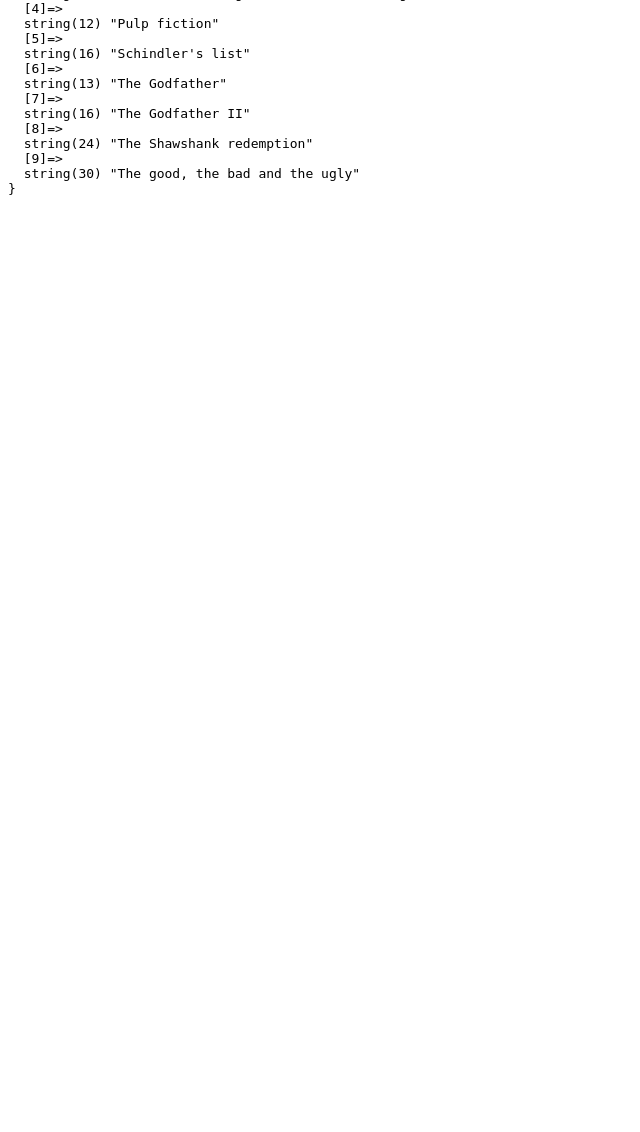
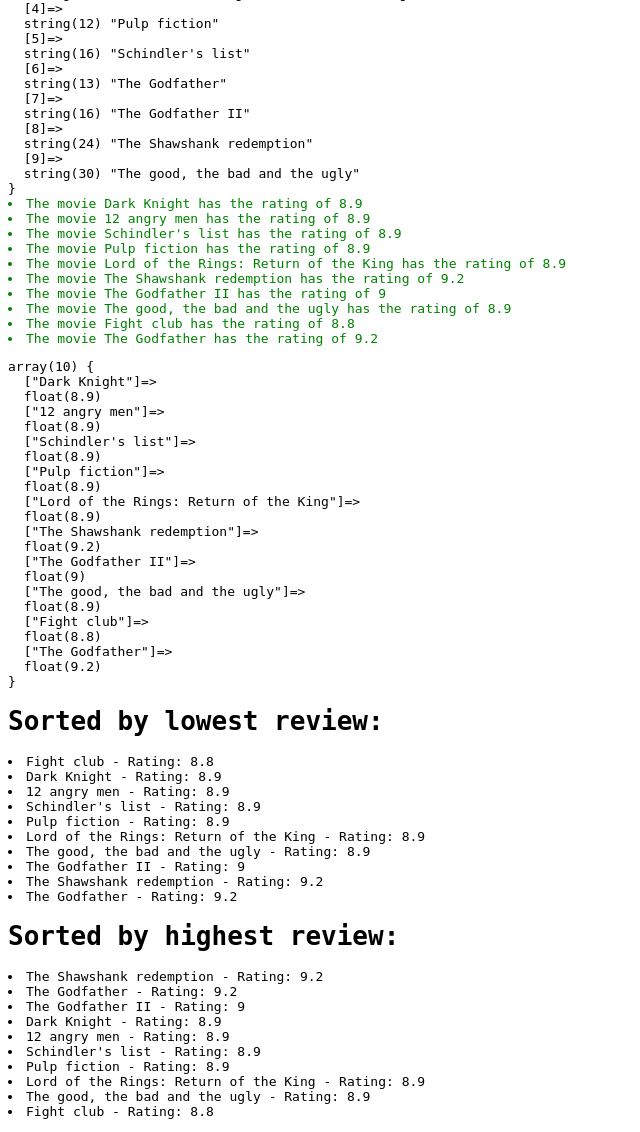
Before and after one commit to christie0902/php-practice, a PHP site: page /exercise3.php in a window 1280 px wide. Shown: the part 335-1467 px from the top of the page, without its empty margins (0-640 px from the left). Before the commit the page ends 530 px from the top, so only its background shows below. Run offline with PHP 8.4, Linux system fonts and the light colour scheme.

Commit message:
complete exercise 3

```diff
--- a/exercise/exercise3.php
+++ b/exercise/exercise3.php
@@ -24,3 +24,53 @@ for($i=0;$i<count($movies);$i++){
 sort($movies);
 echo "<pre>";
 var_dump($movies);
+
+
+/// merge arrays with the same key
+$movie_names = [
+    'tt0468569' => 'Dark Knight',
+    'tt0050083' => '12 angry men',
+    'tt0108052' => 'Schindler\'s list',
+    'tt0110912' => 'Pulp fiction',
+    'tt0167260' => 'Lord of the Rings: Return of the King',
+    'tt0111161' => 'The Shawshank redemption',
+    'tt0071562' => 'The Godfather II',
+    'tt0060196' => 'The good, the bad and the ugly',
+    'tt0137523' => 'Fight club',
+    'tt0068646' => 'The Godfather',
+  ];
+  $movie_ratings = [
+    'tt0111161' => 9.2,
+    'tt0068646' => 9.2,
+    'tt0071562' => 9.0,
+    'tt0468569' => 8.9,
+    'tt0050083' => 8.9,
+    'tt0108052' => 8.9,
+    'tt0110912' => 8.9,
+    'tt0167260' => 8.9,
+    'tt0060196' => 8.9,
+    'tt0137523' => 8.8
+  ];
+
+$mergedArr = [];
+foreach ($movie_names as $movieID => $name) {
+    echo "<li style='color: green'>The movie $name has the rating of $movie_ratings[$movieID]</li>";
+    $mergedArr[$name] = $movie_ratings[$movieID];
+}
+echo "<pre>";
+var_dump($mergedArr);
+asort($mergedArr);
+
+echo '<h1>Sorted by lowest review:</h1>';
+
+foreach ($mergedArr as $name => $rating) {
+    echo "<li>$name - Rating: $rating</li>";
+}
+
+echo '<h1>Sorted by highest review:</h1>';
+
+arsort($mergedArr);
+
+foreach ($mergedArr as $name => $rating) {
+    echo "<li>$name - Rating: $rating</li>";
+}
```
Also changed, not shown: exercise/exerciseExtra.php (line endings or trailing spaces), 1 other file.
